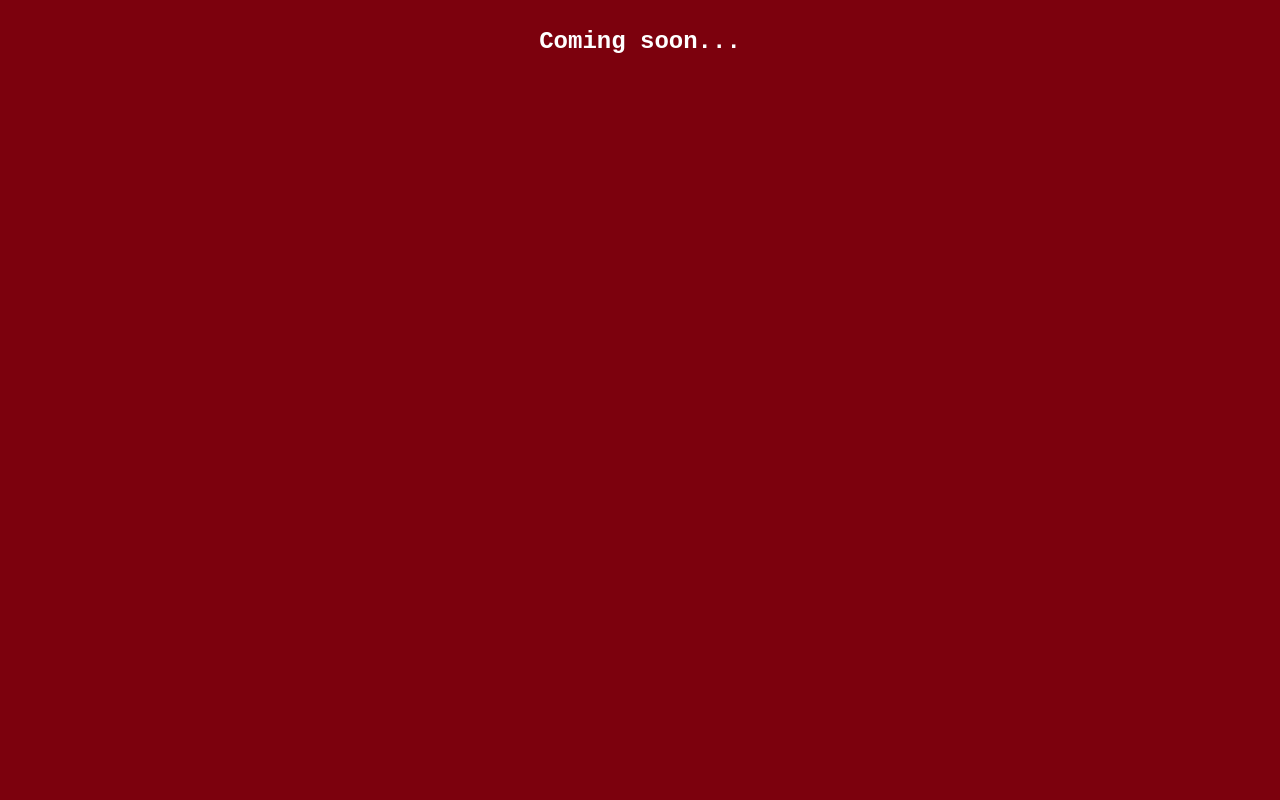
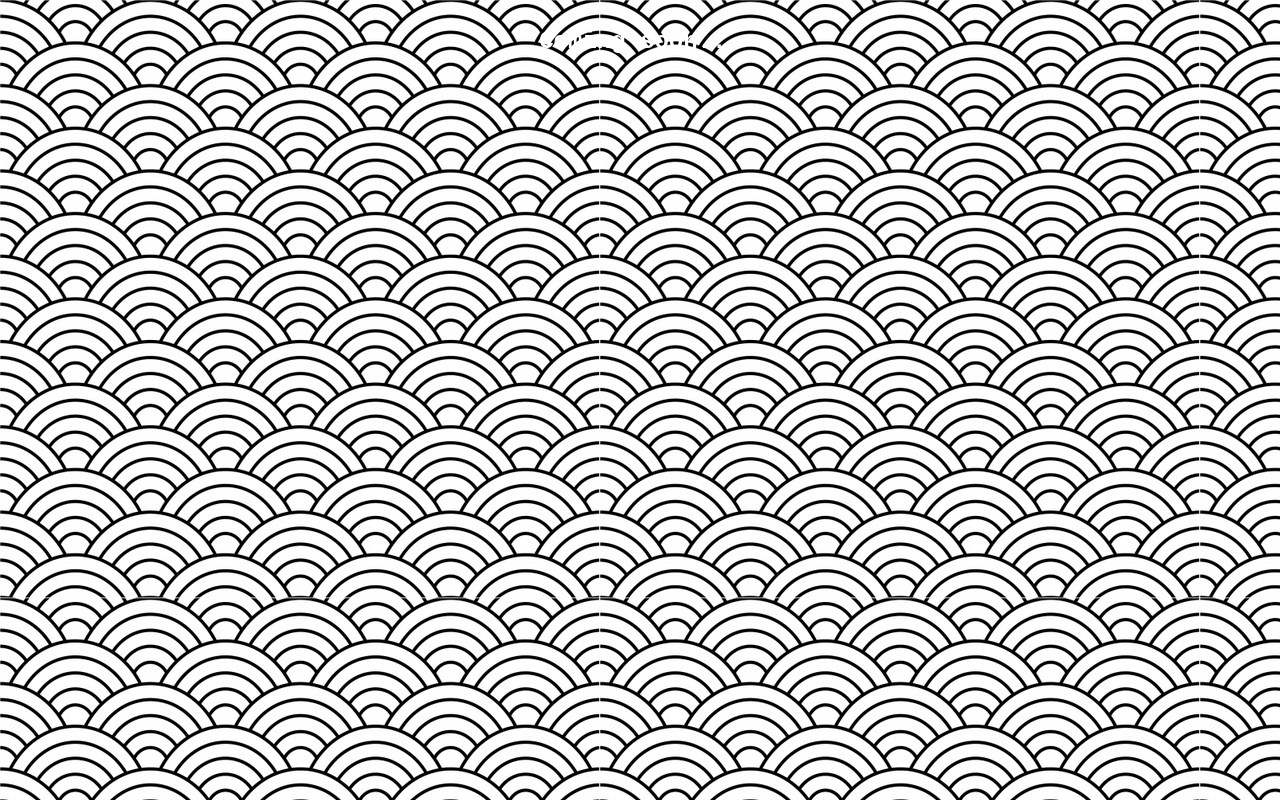
Before and after one commit to stories-of-jeff/stories-of-jeff.github.io, a plain HTML site: page index.html in a window 1280 px wide. Drawn offline with Linux system fonts and the light colour scheme.

Commit message:
Update styles.css

```diff
--- a/styles.css
+++ b/styles.css
@@ -1,7 +1,7 @@
 body {
     display: flex;
     font-family: 'Courier New', Courier, monospace;
-    background-color: #7C010D;
+    background-image: url('./src/background-pattern.jpg');
     align-items:center;
     justify-content:center;
 }
```
